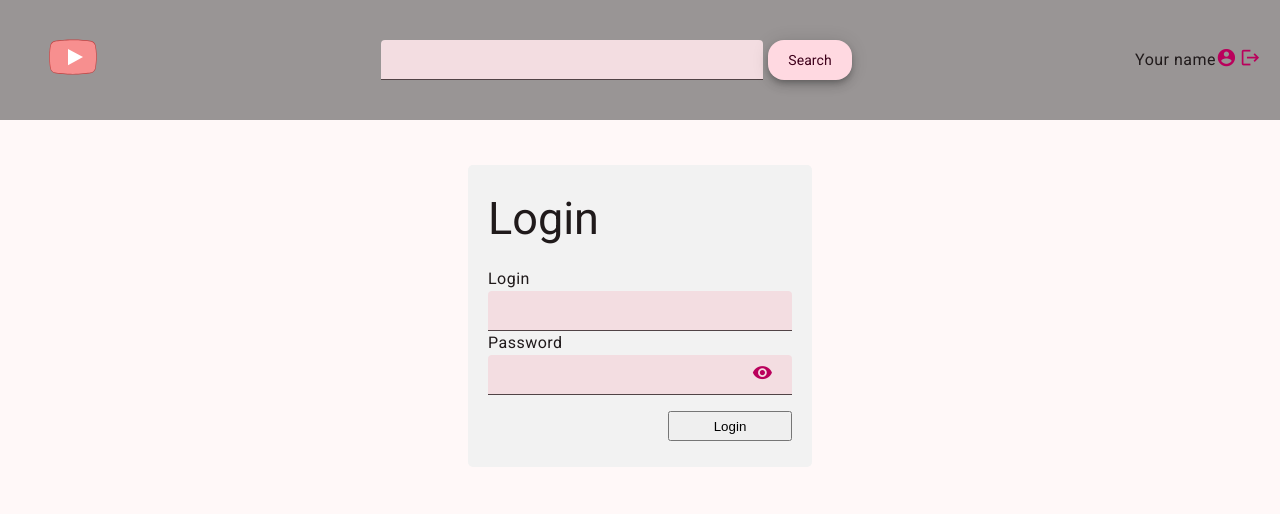
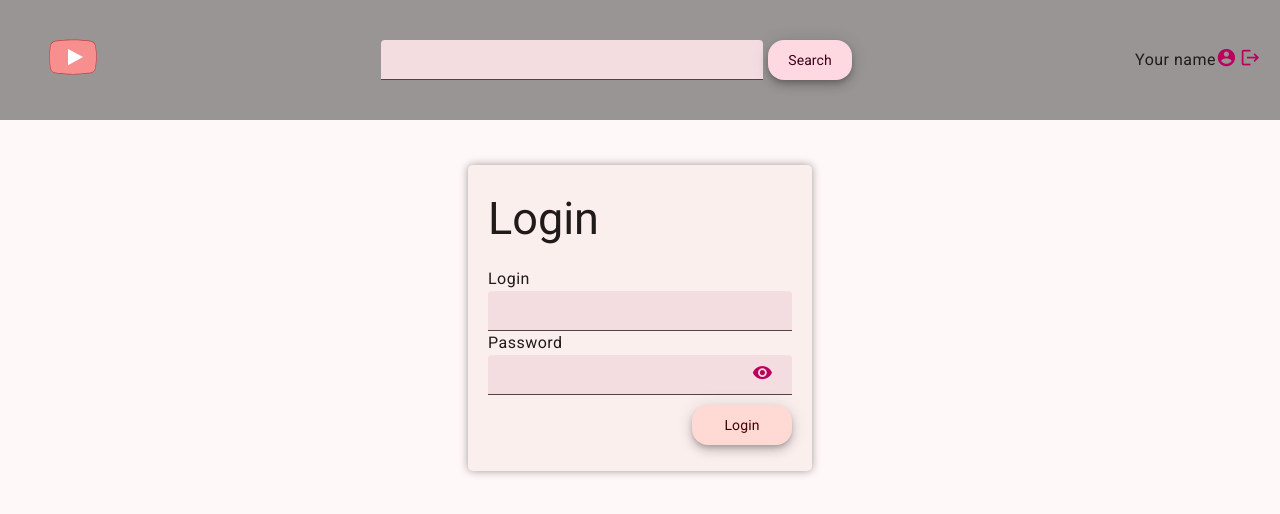
Before and after one commit to YuliyaVoronovich/youtube-client-app, an Angular app in the folder youtube-client/: page /login in a window 1280 px wide. Shown: the top 514 px of the page. Built offline with nearby package versions, Linux system fonts and the light colour scheme.

Commit message:
refactor: change auth guard

```diff
--- a/youtube-client/src/app/features/auth/pages/login-page/login-page.component.html
+++ b/youtube-client/src/app/features/auth/pages/login-page/login-page.component.html
@@ -12,5 +12,5 @@
     <app-icon fontIcon="visibility" text=""></app-icon>
   </mat-form-field>
 
-  <button class="btn" mat-raised-button color="primary">Login</button>
+  <app-button colorButton="accent" text="Login"></app-button>
 </form>
--- a/youtube-client/src/app/features/auth/pages/login-page/login-page.component.scss
+++ b/youtube-client/src/app/features/auth/pages/login-page/login-page.component.scss
@@ -15,13 +15,17 @@
   margin-top: 45px;
   padding: 28px 20px 26px;
 
-  background-color: #f2f2f2;
+  background: #fbefee;
+  box-shadow: 0 0 9px 0 #9f9998;
   border-radius: 5px;
 }
 
-.btn {
-  align-self: flex-end;
-  width: 124px;
-  height: 30px;
-  margin-top: 1rem;
+app-button {
+  display: flex;
+  justify-content: flex-end;
+  margin-top: 10px;
 }
+
+:host ::ng-deep .mat-mdc-extended-fab {
+  width: 100px;
+}
--- a/youtube-client/src/app/features/auth/pages/login-page/login-page.component.ts
+++ b/youtube-client/src/app/features/auth/pages/login-page/login-page.component.ts
@@ -6,6 +6,7 @@ import { MatInputModule } from '@angular/material/input';
 import { Router } from '@angular/router';
 import { User } from '@features/auth/models/user.model';
 import { AuthService } from '@features/auth/services/auth.service';
+import { ButtonComponent } from '@shared/components/button/button.component';
 import { IconComponent } from '@shared/components/icon/icon.component';
 
 @Component({
@@ -18,6 +19,7 @@ import { IconComponent } from '@shared/components/icon/icon.component';
     ReactiveFormsModule,
     MatInputModule,
     IconComponent,
+    ButtonComponent,
   ],
   templateUrl: './login-page.component.html',
   styleUrl: './login-page.component.scss',
--- a/youtube-client/src/app/features/auth/services/auth.service.ts
+++ b/youtube-client/src/app/features/auth/services/auth.service.ts
@@ -1,5 +1,4 @@
 import { Injectable } from '@angular/core';
-import { Router } from '@angular/router';
 import { LocalStorageService } from '@core/services/local-storage.service';
 import { BehaviorSubject } from 'rxjs';
 
@@ -11,14 +10,11 @@ export class AuthService {
     this.getAuthStatus()
   );
 
+  constructor(private localStorage: LocalStorageService) {}
+
   public isLoginned(): boolean {
     return this.isLoginnedSubject.value;
   }
-
-  constructor(
-    private localStorage: LocalStorageService,
-    private router: Router
-  ) {}
 
   public login(login: string) {
     this.isLoginnedSubject.next(true);
--- a/youtube-client/src/app/features/youtube/components/search/search-item/search-item.component.html
+++ b/youtube-client/src/app/features/youtube/components/search/search-item/search-item.component.html
@@ -32,7 +32,7 @@
   </mat-card-title-group>
   <mat-card-actions>
     <app-button
-      colorButton="primary"
+      colorButton="accent"
       text="More"
       [routerLink]="['/watch', video.id]"></app-button>
   </mat-card-actions>
--- a/youtube-client/src/app/features/youtube/components/search/search-item/search-item.component.scss
+++ b/youtube-client/src/app/features/youtube/components/search/search-item/search-item.component.scss
@@ -76,3 +76,12 @@ mat-card-title {
   padding: 1rem;
   text-align: right;
 }
+app-button {
+  width: 100%;
+}
+
+:host ::ng-deep .mat-mdc-extended-fab {
+  width: 100%;
+  font-size: 1rem;
+
+}
```
